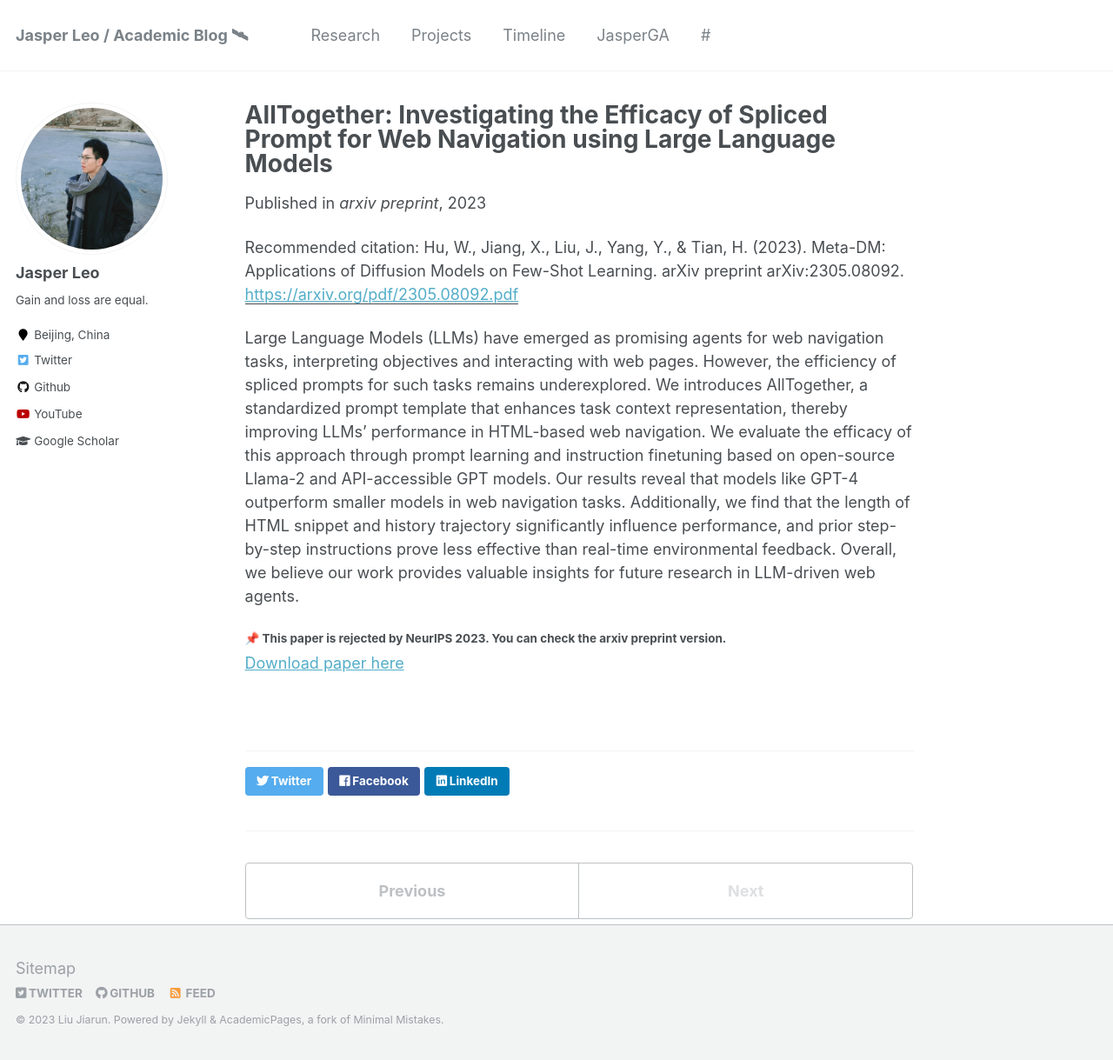
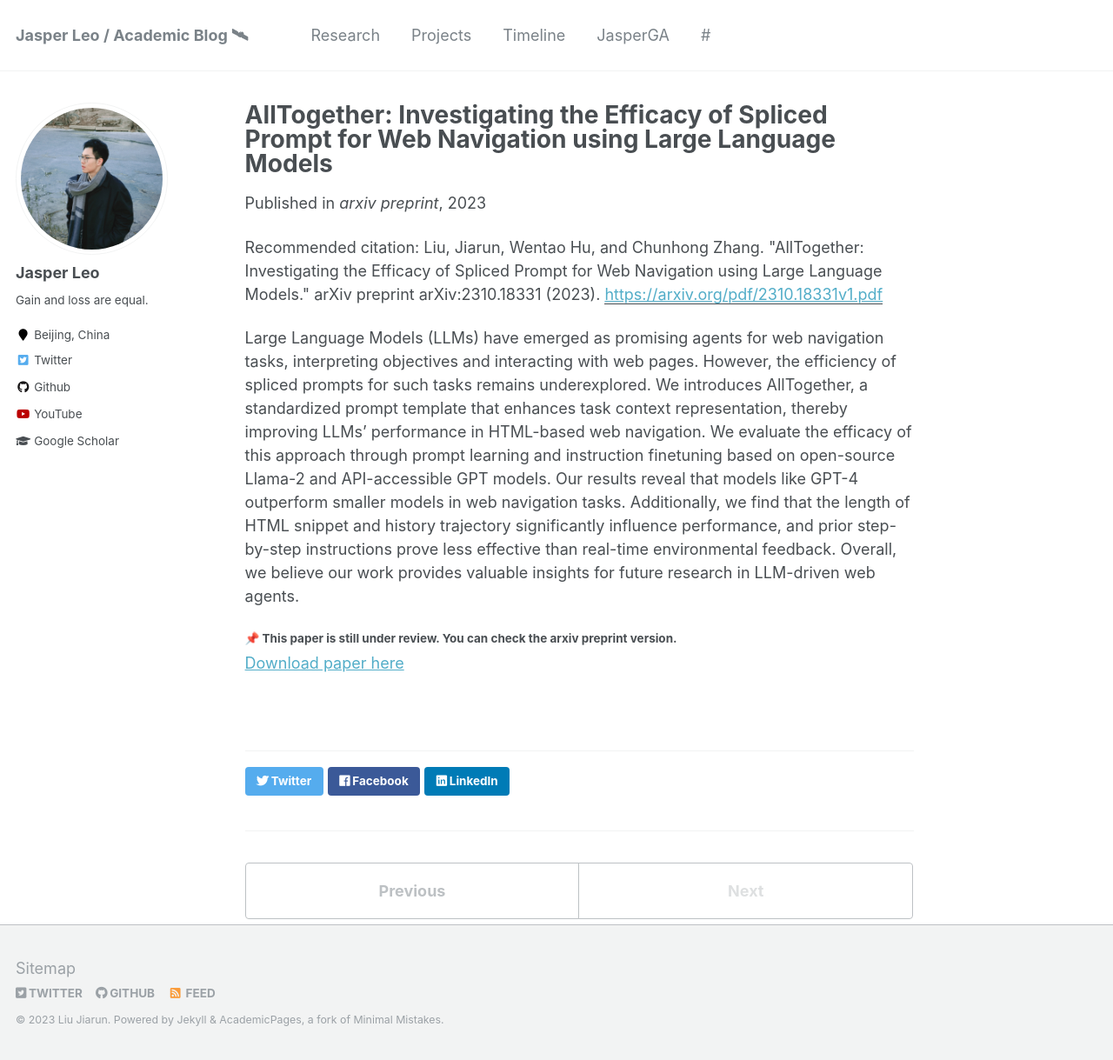
Before and after one commit to KLGR123/KLGR123.github.io, a Jekyll site: the page built from _publications/paper2.md, in a window 1280 px wide and 1219 px high. Shown: the whole window at 87% size. Built offline with Jekyll 4.4.1, drawn with Linux system fonts in a browser that asks for light colours.

Commit message:
Update paper2.md

```diff
--- a/_publications/paper2.md
+++ b/_publications/paper2.md
@@ -5,12 +5,12 @@
 excerpt: "Large Language Models (LLMs) have emerged as promising agents for web navigation tasks, interpreting objectives and interacting with web pages. However, the efficiency of spliced prompts for such tasks remains underexplored. We introduces AllTogether, a standardized prompt template that enhances task context representation, thereby improving LLMs' performance in HTML-based web navigation. We evaluate the efficacy of this approach through prompt learning and instruction finetuning based on open-source Llama-2 and API-accessible GPT models. Our results reveal that models like GPT-4 outperform smaller models in web navigation tasks. Additionally, we find that the length of HTML snippet and history trajectory significantly influence performance, and prior step-by-step instructions prove less effective than real-time environmental feedback. Overall, we believe our work provides valuable insights for future research in LLM-driven web agents."
 date: 2023-10-20
 venue: 'arxiv preprint'
-paperurl: 'https://arxiv.org/pdf/2305.08092.pdf'
-citation: 'Hu, W., Jiang, X., Liu, J., Yang, Y., & Tian, H. (2023). Meta-DM: Applications of Diffusion Models on Few-Shot Learning. arXiv preprint arXiv:2305.08092.'
+paperurl: 'https://arxiv.org/pdf/2310.18331v1.pdf'
+citation: 'Liu, Jiarun, Wentao Hu, and Chunhong Zhang. "AllTogether: Investigating the Efficacy of Spliced Prompt for Web Navigation using Large Language Models." arXiv preprint arXiv:2310.18331 (2023).'
 ---
 
 Large Language Models (LLMs) have emerged as promising agents for web navigation tasks, interpreting objectives and interacting with web pages. However, the efficiency of spliced prompts for such tasks remains underexplored. We introduces AllTogether, a standardized prompt template that enhances task context representation, thereby improving LLMs' performance in HTML-based web navigation. We evaluate the efficacy of this approach through prompt learning and instruction finetuning based on open-source Llama-2 and API-accessible GPT models. Our results reveal that models like GPT-4 outperform smaller models in web navigation tasks. Additionally, we find that the length of HTML snippet and history trajectory significantly influence performance, and prior step-by-step instructions prove less effective than real-time environmental feedback. Overall, we believe our work provides valuable insights for future research in LLM-driven web agents.
 
-#### 📌 This paper is rejected by NeurIPS 2023. You can check the arxiv preprint version.
+#### 📌 This paper is still under review. You can check the arxiv preprint version.
 
-[Download paper here](https://arxiv.org/pdf/2305.08092.pdf)
+[Download paper here](https://arxiv.org/pdf/2310.18331v1.pdf)
```
